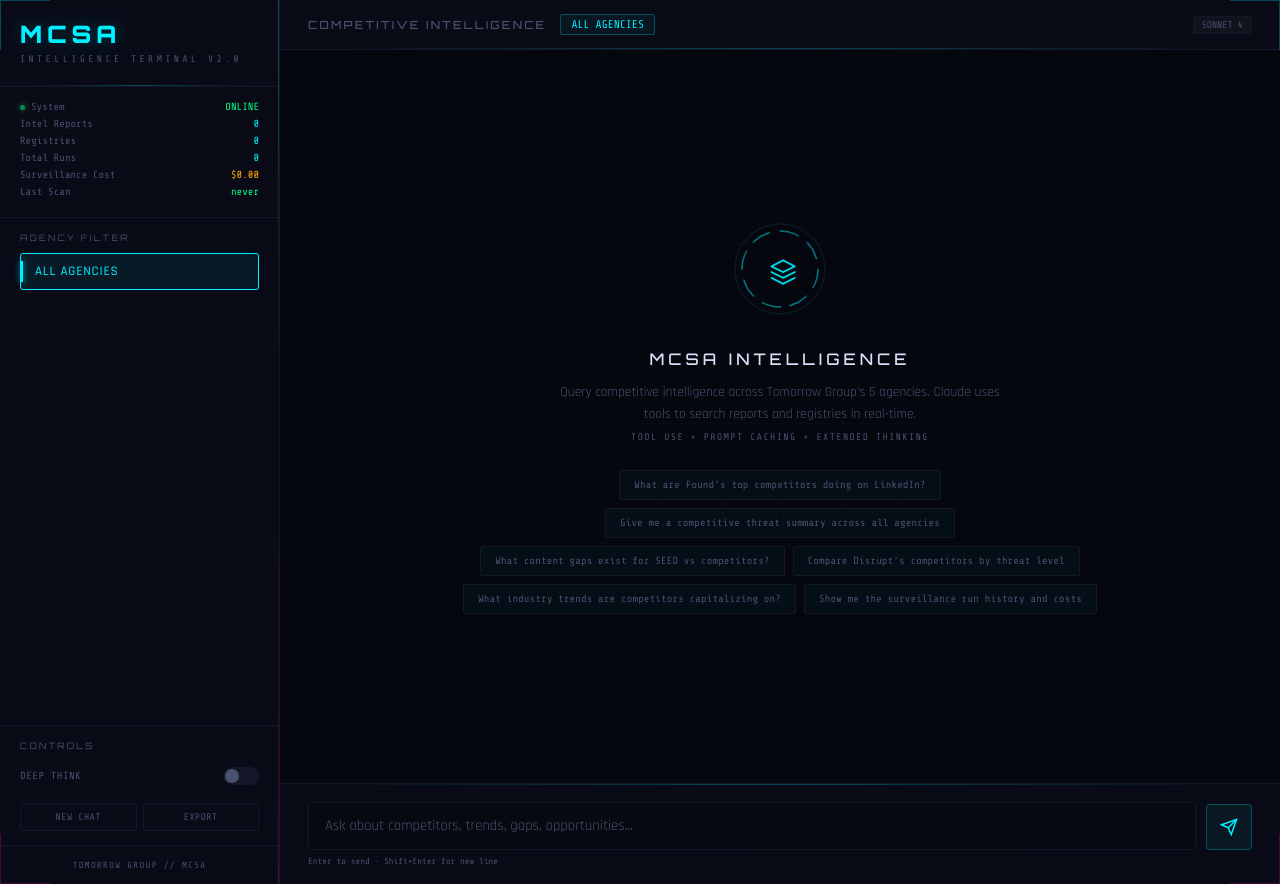
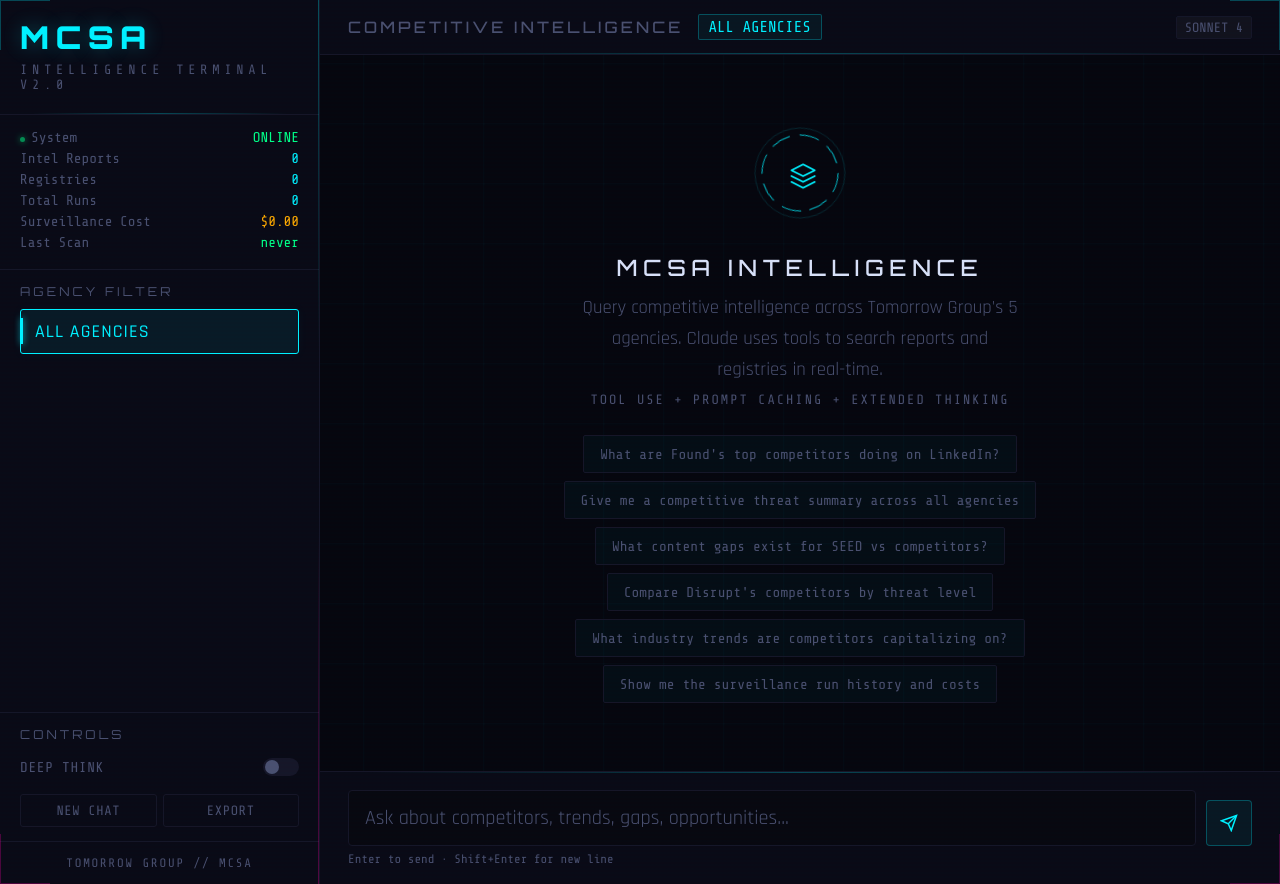
Before and after one commit to seed-atara/MCSA, a FastAPI app: page / in a window 1280 px wide. Run offline with FastAPI, Linux system fonts and the light colour scheme; data that the repository does not hold is empty.

Commit message:
Scale all UI text 1.5x larger for better readability
Co-Authored-By: Claude Opus 4.6 <noreply@anthropic.com>

```diff
--- a/chat/templates/index.html
+++ b/chat/templates/index.html
@@ -38,6 +38,7 @@ html, body {
   background: var(--bg-deep);
   color: var(--text-primary);
   font-family: 'Rajdhani', sans-serif;
+  font-size: 15px;
   overflow: hidden;
 }
 
@@ -90,8 +91,8 @@ body::before {
 
 /* ═══════════ SIDEBAR ═══════════ */
 .sidebar {
-  width: 280px;
-  min-width: 280px;
+  width: 320px;
+  min-width: 320px;
   background: var(--bg-panel);
   border-right: 1px solid var(--border);
   display: flex;
@@ -130,7 +131,7 @@ body::before {
 .logo {
   font-family: 'Orbitron', sans-serif;
   font-weight: 900;
-  font-size: 1.5rem;
+  font-size: 2.1rem;
   letter-spacing: 0.2em;
   color: var(--cyan);
   text-shadow: 0 0 20px var(--cyan-dim), 0 0 40px rgba(0, 240, 255, 0.08);
@@ -139,7 +140,7 @@ body::before {
 
 .logo-sub {
   font-family: 'Share Tech Mono', monospace;
-  font-size: 0.6rem;
+  font-size: 0.9rem;
   color: var(--text-dim);
   letter-spacing: 0.35em;
   margin-top: 8px;
@@ -151,7 +152,7 @@ body::before {
   padding: 14px 20px;
   border-bottom: 1px solid var(--border);
   font-family: 'Share Tech Mono', monospace;
-  font-size: 0.65rem;
+  font-size: 0.95rem;
 }
 
 .status-row {
@@ -191,7 +192,7 @@ body::before {
 
 .section-label {
   font-family: 'Orbitron', sans-serif;
-  font-size: 0.55rem;
+  font-size: 0.82rem;
   letter-spacing: 0.25em;
   color: var(--text-dim);
   text-transform: uppercase;
@@ -214,9 +215,9 @@ body::before {
   border: 1px solid transparent;
   color: var(--text-dim);
   font-family: 'Rajdhani', sans-serif;
-  font-size: 0.82rem;
+  font-size: 1.2rem;
   font-weight: 500;
-  padding: 9px 14px;
+  padding: 10px 14px;
   text-align: left;
   cursor: pointer;
   border-radius: 3px;
@@ -264,7 +265,7 @@ body::before {
 
 .toggle-label {
   font-family: 'Share Tech Mono', monospace;
-  font-size: 0.65rem;
+  font-size: 0.95rem;
   color: var(--text-dim);
   letter-spacing: 0.05em;
 }
@@ -312,7 +313,7 @@ body::before {
   border: 1px solid var(--border);
   color: var(--text-dim);
   font-family: 'Share Tech Mono', monospace;
-  font-size: 0.6rem;
+  font-size: 0.9rem;
   padding: 8px;
   cursor: pointer;
   border-radius: 3px;
@@ -331,7 +332,7 @@ body::before {
   padding: 14px 20px;
   border-top: 1px solid var(--border);
   font-family: 'Share Tech Mono', monospace;
-  font-size: 0.55rem;
+  font-size: 0.82rem;
   color: var(--text-dim);
   text-align: center;
   letter-spacing: 0.15em;
@@ -373,7 +374,7 @@ body::before {
 
 .header-left h2 {
   font-family: 'Orbitron', sans-serif;
-  font-size: 0.7rem;
+  font-size: 1.05rem;
   font-weight: 500;
   letter-spacing: 0.2em;
   color: var(--text-dim);
@@ -381,7 +382,7 @@ body::before {
 
 .agency-tag {
   font-family: 'Share Tech Mono', monospace;
-  font-size: 0.7rem;
+  font-size: 1.05rem;
   color: var(--cyan);
   background: rgba(0, 240, 255, 0.05);
   border: 1px solid var(--cyan-dim);
@@ -397,7 +398,7 @@ body::before {
 
 .model-tag {
   font-family: 'Share Tech Mono', monospace;
-  font-size: 0.6rem;
+  font-size: 0.9rem;
   color: var(--text-dim);
   background: rgba(255, 255, 255, 0.03);
   border: 1px solid var(--border);
@@ -702,7 +703,7 @@ body::before {
 
 .welcome h1 {
   font-family: 'Orbitron', sans-serif;
-  font-size: 1rem;
+  font-size: 1.5rem;
   font-weight: 500;
   letter-spacing: 0.25em;
   color: var(--text-primary);
@@ -710,7 +711,7 @@ body::before {
 }
 
 .welcome p {
-  font-size: 0.85rem;
+  font-size: 1.25rem;
   color: var(--text-dim);
   max-width: 440px;
   line-height: 1.65;
@@ -718,7 +719,7 @@ body::before {
 
 .welcome .version {
   font-family: 'Share Tech Mono', monospace;
-  font-size: 0.6rem;
+  font-size: 0.9rem;
   color: var(--text-dim);
   margin-top: 6px;
   letter-spacing: 0.15em;
@@ -738,8 +739,8 @@ body::before {
   border: 1px solid var(--border);
   color: var(--text-dim);
   font-family: 'Share Tech Mono', monospace;
-  font-size: 0.65rem;
-  padding: 8px 14px;
+  font-size: 0.95rem;
+  padding: 10px 16px;
   border-radius: 2px;
   cursor: pointer;
   transition: all 0.15s;
@@ -783,7 +784,7 @@ body::before {
   border: 1px solid var(--border);
   color: var(--text-primary);
   font-family: 'Rajdhani', sans-serif;
-  font-size: 0.92rem;
+  font-size: 1.35rem;
   font-weight: 400;
   padding: 12px 16px;
   border-radius: 4px;
@@ -835,7 +836,7 @@ body::before {
 
 .input-hint {
   font-family: 'Share Tech Mono', monospace;
-  font-size: 0.55rem;
+  font-size: 0.82rem;
   color: var(--text-dim);
   margin-top: 6px;
   display: flex;
```
Also changed, not shown: other parts of chat/templates/index.html (+13 -13 lines).
